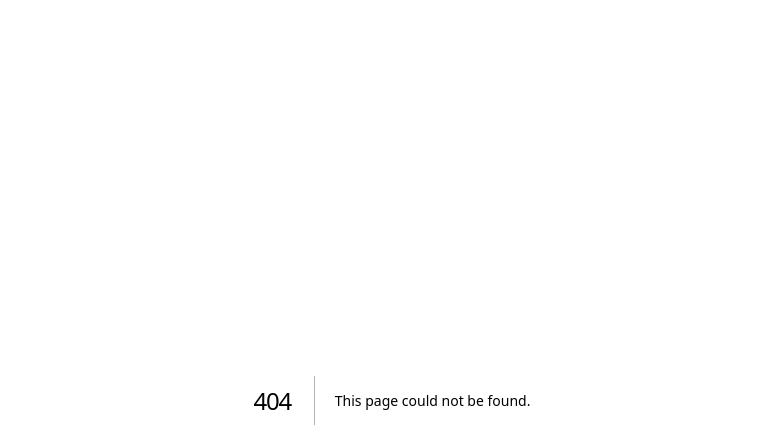
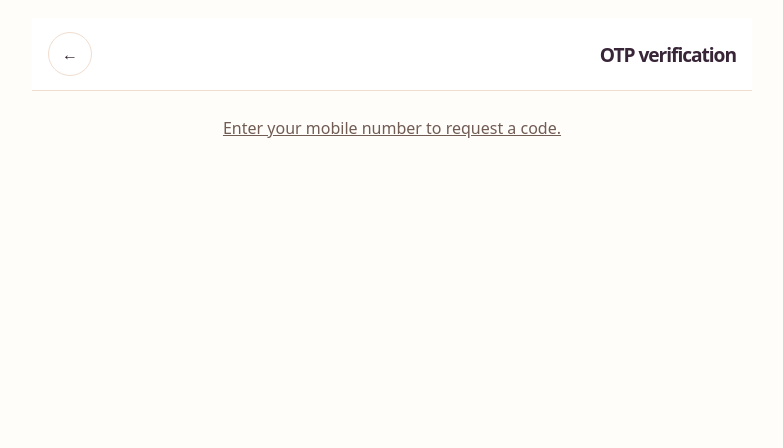
Before and after one commit to thecleverengineers/FlickIt, a Next.js app in the folder web/: page /login/verify in a window 1280 px wide. Before the commit this address had no page. Shown: the top 448 px of the page, without its empty margins (248-1031 px from the left). Built offline with nearby package versions, Linux system fonts and the light colour scheme; no server answers.

Commit message:
Add dedicated Flickit OTP verification page

```diff
--- /dev/null
+++ b/web/app/login/verify/page.jsx
@@ -0,0 +1,19 @@
+import { redirect } from 'next/navigation';
+import { getCustomer } from '../../customer-session';
+import Login from '../otp-form';
+import '../../account/profile.css';
+
+export const metadata = { title: 'OTP verification | Flickit' };
+
+export default async function VerifyPage({ searchParams }) {
+  const { location } = await searchParams;
+  const query = typeof location === 'string' && location ? `?${new URLSearchParams({ location })}` : '';
+  const accountHref = `/account${query}`;
+  if (await getCustomer()) redirect(accountHref);
+  return <div className="store account-page login-page">
+    <main>
+      <header className="otp-heading"><a href={`/login${query}`} aria-label="Back to sign in">←</a><h1>OTP verification</h1></header>
+      <section className="login-content"><Login accountHref={accountHref} verification /></section>
+    </main>
+  </div>;
+}
```
